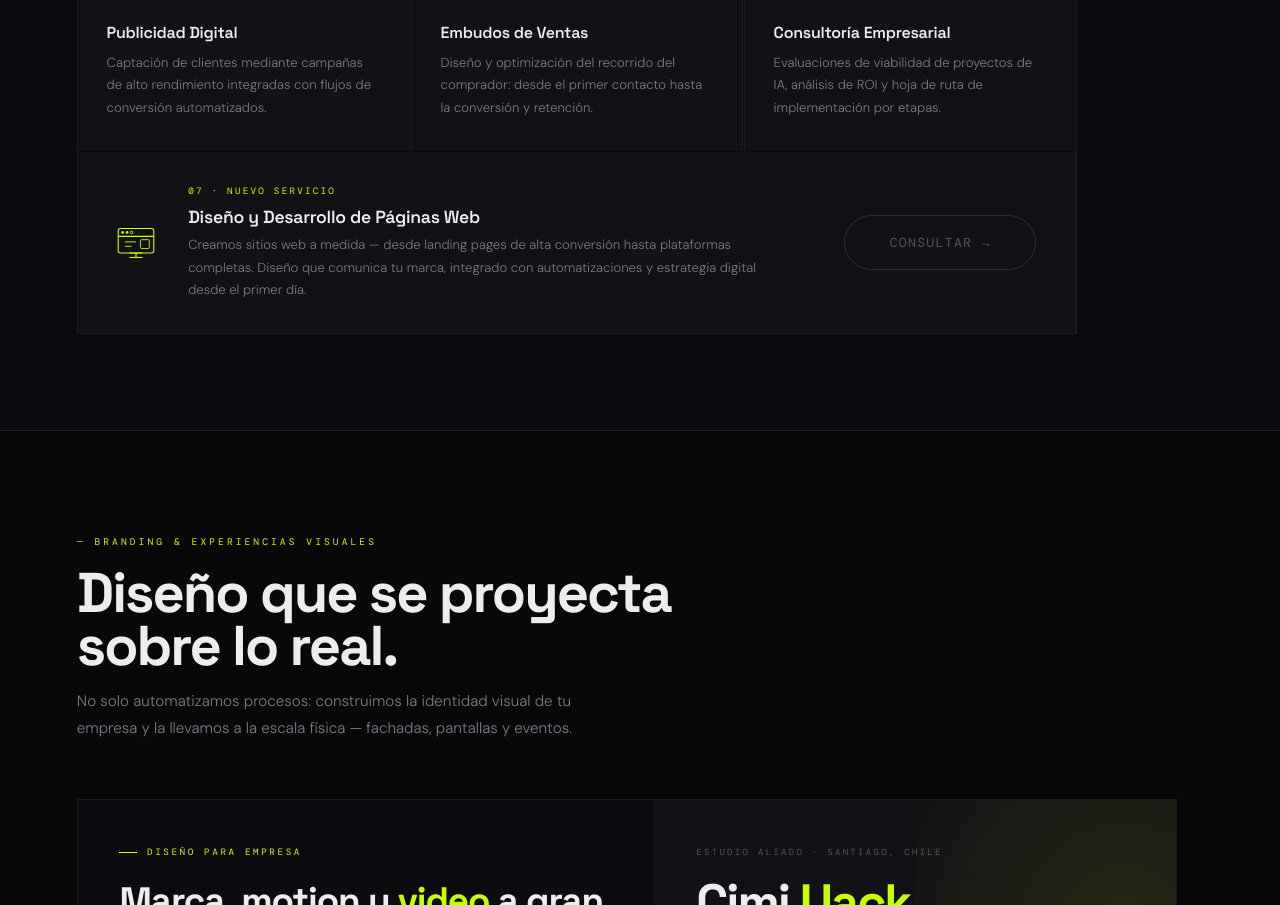
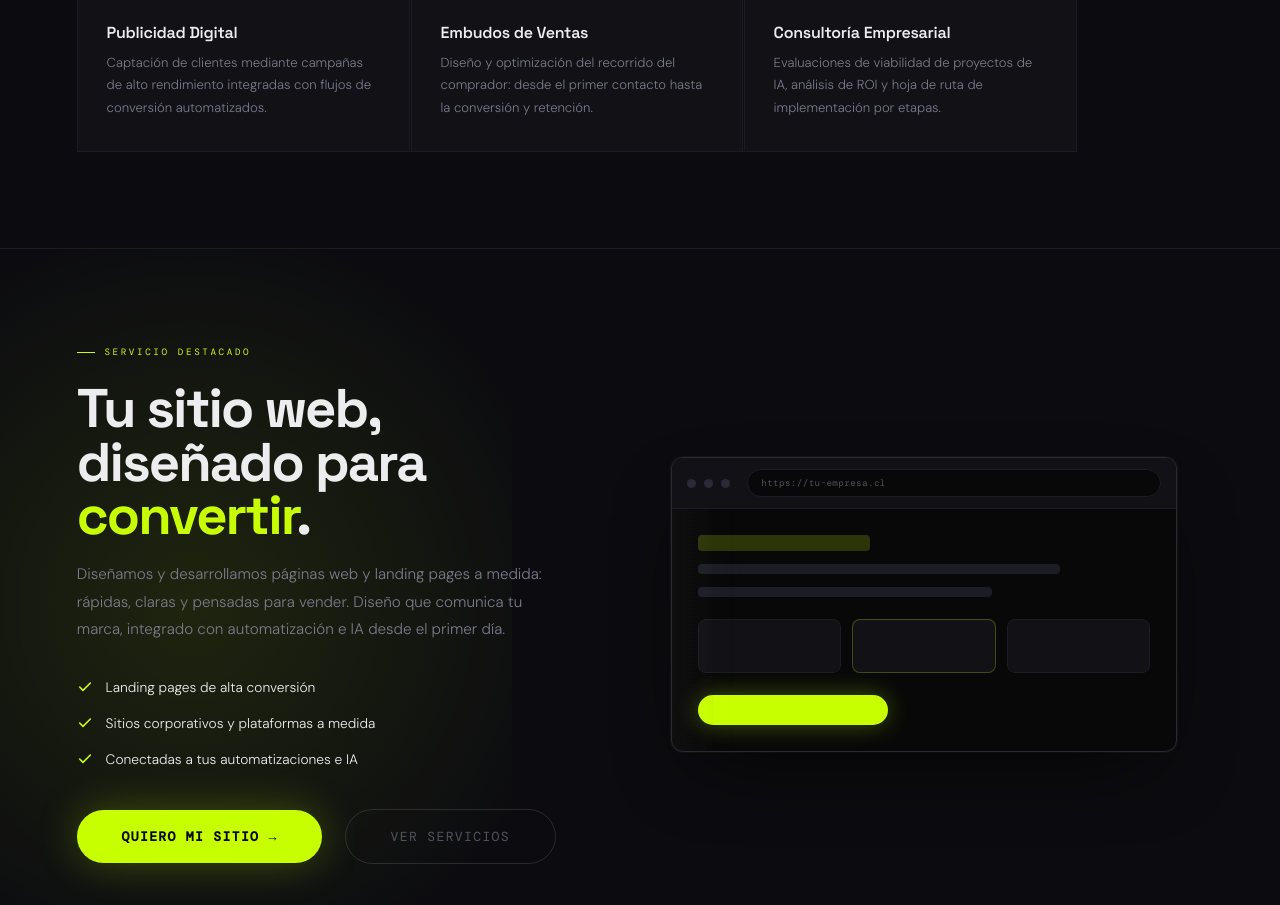
Before and after one commit to wargabriela-jpg/produccionesvoid_ia, a plain HTML site: page index.html in a window 1280 px wide. Shown: the part 1895-2800 px from the top of the page. Drawn offline with nearby package versions, Linux system fonts and the light colour scheme; a web font is replaced by a local one.

Commit message:
Update index.html

```diff
--- a/index.html
+++ b/index.html
@@ -498,6 +498,90 @@
     }
     .vis-link-note a { color: var(--muted2); border-bottom: 1px solid var(--border2); transition: color .2s, border-color .2s; }
     .vis-link-note a:hover { color: var(--acid); border-color: var(--acid); }
+
+    /* ── WEB FEATURE (destacado) ── */
+    #web-feature {
+      background: var(--dark); border-top: 1px solid var(--border);
+      position: relative; overflow: hidden;
+    }
+    .webf-glow {
+      position: absolute; top: 50%; left: -10%; transform: translateY(-50%);
+      width: 50%; height: 140%;
+      background: radial-gradient(circle, rgba(200,255,0,.10), transparent 65%);
+      pointer-events: none;
+    }
+    .webf-wrap {
+      position: relative; z-index: 1;
+      display: grid; grid-template-columns: 1.05fr 1fr;
+      gap: 4rem; align-items: center; max-width: 1100px;
+    }
+    .webf-kicker {
+      font-family: var(--mono); font-size: .58rem;
+      letter-spacing: .28em; text-transform: uppercase;
+      color: var(--acid); display: flex; align-items: center; gap: .6rem;
+      margin-bottom: 1.4rem;
+    }
+    .webf-kicker::before { content: ''; width: 18px; height: 1px; background: var(--acid); }
+    .webf-left h2 {
+      font-family: var(--grotesk); font-weight: 700;
+      font-size: clamp(2rem, 4.5vw, 3.4rem);
+      letter-spacing: -.035em; line-height: .98; margin-bottom: 1.2rem;
+    }
+    .webf-left h2 em { font-style: normal; color: var(--acid); }
+    .webf-left > p {
+      font-size: .95rem; color: var(--muted2); line-height: 1.8;
+      font-weight: 300; max-width: 46ch; margin-bottom: 2rem;
+    }
+    .webf-points { display: flex; flex-direction: column; gap: .9rem; margin-bottom: 2.4rem; }
+    .webf-point {
+      display: flex; align-items: center; gap: .8rem;
+      font-size: .86rem; color: var(--white); font-weight: 300;
+    }
+    .webf-point svg { width: 16px; height: 16px; flex-shrink: 0; color: var(--acid); }
+    .webf-cta { display: flex; align-items: center; gap: 1.4rem; flex-wrap: wrap; }
+
+    /* Mock navegador */
+    .webf-mock {
+      border: 1px solid var(--border2); border-radius: 12px;
+      background: var(--ink); overflow: hidden;
+      box-shadow: 0 30px 80px -30px rgba(0,0,0,.8), 0 0 0 1px rgba(200,255,0,.04);
+    }
+    .webf-bar {
+      display: flex; align-items: center; gap: .5rem;
+      padding: .7rem .9rem; border-bottom: 1px solid var(--border);
+      background: var(--panel);
+    }
+    .webf-dot { width: 9px; height: 9px; border-radius: 50%; background: var(--border2); }
+    .webf-url {
+      margin-left: .6rem; flex: 1;
+      font-family: var(--mono); font-size: .58rem; color: var(--muted);
+      letter-spacing: .04em; background: var(--ink);
+      padding: .35rem .8rem; border-radius: 100px; border: 1px solid var(--border);
+    }
+    .webf-screen { padding: 1.6rem; position: relative; min-height: 230px; }
+    .webf-skel { display: flex; flex-direction: column; gap: .8rem; }
+    .webf-line { height: 10px; border-radius: 4px; background: var(--border); position: relative; overflow: hidden; }
+    .webf-line.w1 { width: 38%; height: 16px; background: rgba(200,255,0,.18); }
+    .webf-line.w2 { width: 80%; }
+    .webf-line.w3 { width: 65%; }
+    .webf-blocks { display: grid; grid-template-columns: repeat(3,1fr); gap: .7rem; margin-top: 1.4rem; }
+    .webf-block { height: 54px; border-radius: 8px; border: 1px solid var(--border); background: var(--panel); }
+    .webf-block:nth-child(2) { border-color: rgba(200,255,0,.25); }
+    .webf-cta-mock {
+      margin-top: 1.4rem; width: 42%; height: 30px; border-radius: 100px;
+      background: var(--acid); box-shadow: 0 0 24px rgba(200,255,0,.3);
+    }
+    /* shimmer */
+    .webf-line::after, .webf-block::after {
+      content: ''; position: absolute; inset: 0;
+      background: linear-gradient(90deg, transparent, rgba(255,255,255,.05), transparent);
+      transform: translateX(-100%); animation: webfShimmer 2.4s infinite;
+    }
+    @keyframes webfShimmer { 100% { transform: translateX(100%); } }
+
+    @media (max-width: 900px) {
+      .webf-wrap { grid-template-columns: 1fr; gap: 2.5rem; }
+    }
 
     /* ── PROCESO ── */
     #proceso { background: var(--ink); border-top: 1px solid var(--border); }
@@ -745,6 +829,7 @@
   <div class="header-right">
     <ul class="nav-links-h">
       <li><a href="#servicios">Servicios</a></li>
+      <li><a href="#web-feature">Web</a></li>
       <li><a href="#visuales">Visuales</a></li>
       <li><a href="#proceso">Proceso</a></li>
       <li><a href="#faq">FAQ</a></li>
@@ -945,27 +1030,58 @@
       <p>Evaluaciones de viabilidad de proyectos de IA, análisis de ROI y hoja de ruta de implementación por etapas.</p>
     </div>
 
-    <!-- Card 07 — full width -->
-    <div class="card reveal" style="grid-column:1/-1;border-left:none;display:grid;grid-template-columns:auto 1fr auto;align-items:center;gap:2rem;padding:2rem 2.4rem;">
-      <svg viewBox="0 0 36 36" fill="none" style="width:40px;height:40px;flex-shrink:0;">
-        <rect x="2" y="5" width="32" height="22" rx="2" stroke="#c8ff00" stroke-width="1"/>
-        <line x1="2"  y1="12" x2="34" y2="12" stroke="#c8ff00" stroke-width="1"/>
-        <circle cx="6"  cy="8.5" r="1.2" fill="#c8ff00"/>
-        <circle cx="10" cy="8.5" r="1.2" fill="#c8ff00"/>
-        <circle cx="14" cy="8.5" r="1.2" stroke="#c8ff00" stroke-width=".8"/>
-        <line x1="12" y1="27" x2="24" y2="27" stroke="#c8ff00" stroke-width="1"/>
-        <line x1="18" y1="27" x2="18" y2="31" stroke="#c8ff00" stroke-width="1"/>
-        <line x1="12" y1="31" x2="24" y2="31" stroke="#c8ff00" stroke-width="1"/>
-        <line x1="8"  y1="17" x2="18" y2="17" stroke="#c8ff00" stroke-width=".8"/>
-        <line x1="8"  y1="21" x2="14" y2="21" stroke="#c8ff00" stroke-width=".8"/>
-        <rect x="22" y="15" width="8" height="8" rx="1" stroke="#c8ff00" stroke-width=".8"/>
-      </svg>
-      <div>
-        <div style="font-family:'DM Mono',monospace;font-size:.58rem;letter-spacing:.24em;text-transform:uppercase;color:var(--acid);margin-bottom:.5rem;">07 · Nuevo servicio</div>
-        <h4 style="font-size:1.1rem;margin-bottom:.4rem;">Diseño y Desarrollo de Páginas Web</h4>
-        <p style="max-width:600px;">Creamos sitios web a medida — desde landing pages de alta conversión hasta plataformas completas. Diseño que comunica tu marca, integrado con automatizaciones y estrategia digital desde el primer día.</p>
-      </div>
-      <a href="#contacto" class="btn-ghost" style="white-space:nowrap;flex-shrink:0;">Consultar →</a>
+  </div>
+</section>
+
+<!-- WEB FEATURE (destacado) -->
+<section id="web-feature">
+  <div class="webf-glow"></div>
+  <div class="webf-wrap">
+
+    <div class="webf-left">
+      <div class="webf-kicker">Servicio destacado</div>
+      <h2 class="reveal">Tu sitio web,<br>diseñado para <em>convertir</em>.</h2>
+      <p class="reveal">Diseñamos y desarrollamos páginas web y landing pages a medida: rápidas, claras y pensadas para vender. Diseño que comunica tu marca, integrado con automatización e IA desde el primer día.</p>
+
+      <div class="webf-points reveal">
+        <div class="webf-point">
+          <svg viewBox="0 0 24 24" fill="none" stroke="currentColor" stroke-width="2.4" stroke-linecap="round" stroke-linejoin="round"><path d="M20 6L9 17l-5-5"/></svg>
+          Landing pages de alta conversión
+        </div>
+        <div class="webf-point">
+          <svg viewBox="0 0 24 24" fill="none" stroke="currentColor" stroke-width="2.4" stroke-linecap="round" stroke-linejoin="round"><path d="M20 6L9 17l-5-5"/></svg>
+          Sitios corporativos y plataformas a medida
+        </div>
+        <div class="webf-point">
+          <svg viewBox="0 0 24 24" fill="none" stroke="currentColor" stroke-width="2.4" stroke-linecap="round" stroke-linejoin="round"><path d="M20 6L9 17l-5-5"/></svg>
+          Conectadas a tus automatizaciones e IA
+        </div>
+      </div>
+
+      <div class="webf-cta">
+        <a href="#contacto" class="btn-primary">Quiero mi sitio →</a>
+        <a href="#servicios" class="btn-ghost">Ver servicios</a>
+      </div>
+    </div>
+
+    <div class="webf-mock reveal">
+      <div class="webf-bar">
+        <span class="webf-dot"></span><span class="webf-dot"></span><span class="webf-dot"></span>
+        <span class="webf-url">https://tu-empresa.cl</span>
+      </div>
+      <div class="webf-screen">
+        <div class="webf-skel">
+          <div class="webf-line w1"></div>
+          <div class="webf-line w2"></div>
+          <div class="webf-line w3"></div>
+        </div>
+        <div class="webf-blocks">
+          <div class="webf-block"></div>
+          <div class="webf-block"></div>
+          <div class="webf-block"></div>
+        </div>
+        <div class="webf-cta-mock"></div>
+      </div>
     </div>
 
   </div>
```
